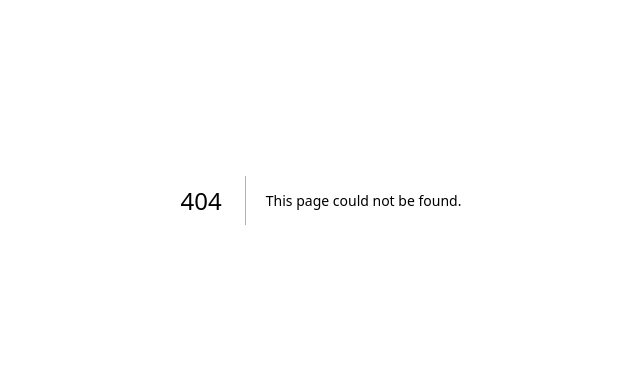
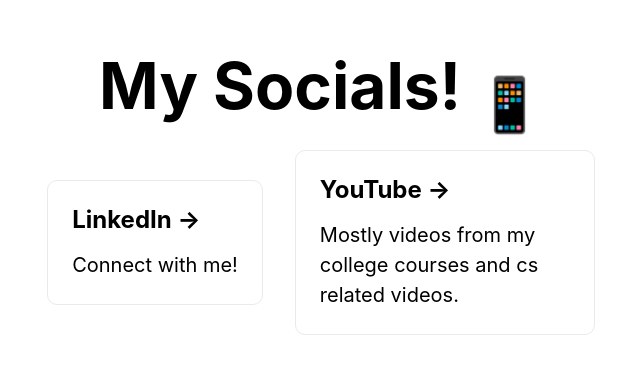
Before and after one commit to kidlatmc29/isabeltovalles.com, a Next.js app: page /socials/socials in a window 1280 px wide. Before the commit this address had no page. Shown: the part 200-574 px from the top of the page, without its empty margins (319-959 px from the left). Built offline with nearby package versions, Linux system fonts and the light colour scheme.

Commit message:
working on socials page and added pfp image to home page

```diff
--- /dev/null
+++ b/pages/socials/socials.js
@@ -0,0 +1,33 @@
+import Head from 'next/head'
+import Image from 'next/image'
+import styles from '../../styles/Home.module.css'
+
+export default function SocialsPage() {
+  return (
+    <div className={styles.container}>
+      <Head>
+        <title>ito</title>
+        <meta name="description" content="Generated by create next app" />
+        <link rel="icon" href="/favicon.ico" />
+      </Head>
+
+      <main className={styles.main}>
+        <h1 className={styles.title}>
+          My Socials! <sub> 📱 </sub>
+        </h1>
+
+        <div className={styles.grid}>
+          <a href="https://www.linkedin.com/in/isabel-t-ovalles/" className={styles.card}>
+            <h2> LinkedIn &rarr;</h2>
+            <p> Connect with me!</p>
+          </a>
+
+          <a href="https://youtube.com/@ozabell" className={styles.card}>
+            <h2> YouTube &rarr;</h2>
+            <p> Mostly videos from my college courses and cs related videos.</p>
+          </a>
+          </div>
+      </main>
+    </div>
+  )
+}
--- a/styles/Home.module.css
+++ b/styles/Home.module.css
@@ -1,5 +1,12 @@
 .container {
   padding: 0 2rem;
+}
+
+#center-img-container {
+  display: flex;
+  justify-content: center;
+  align-items: center;
+  height: 100vh;
 }
 
 .main {
```
Also changed, not shown: pages/index.js (+7 -0 lines), public/main_pfp.JPG (added), public/vercel.svg (deleted).
